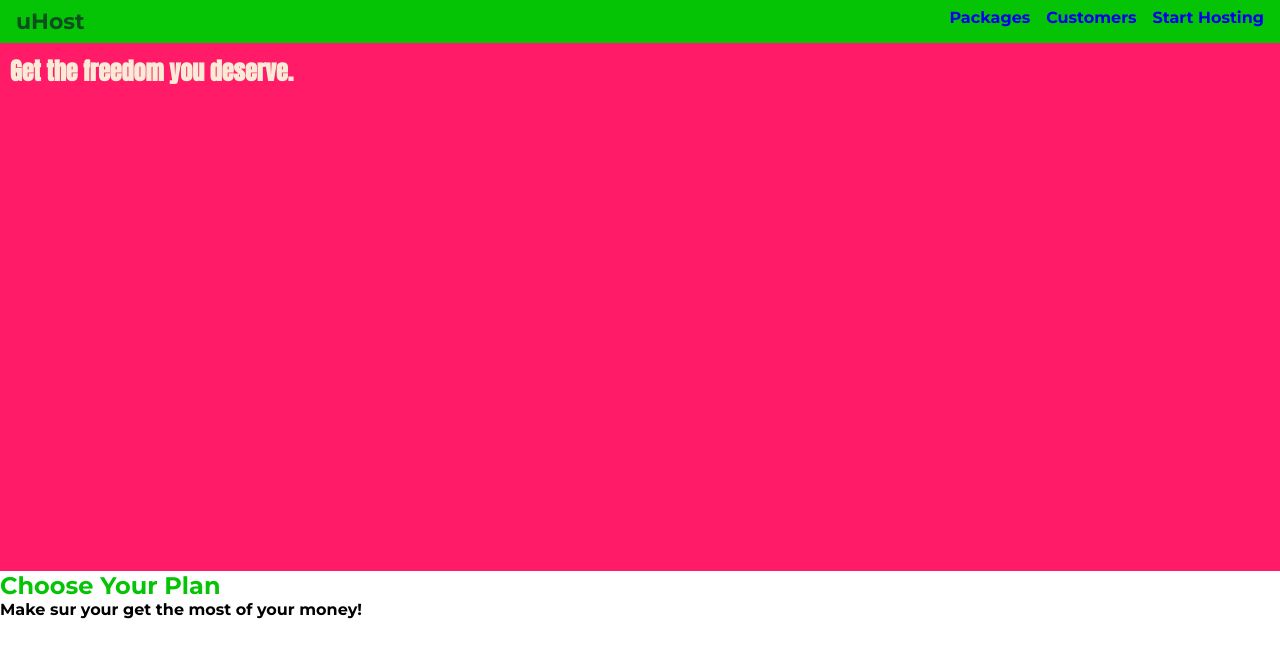
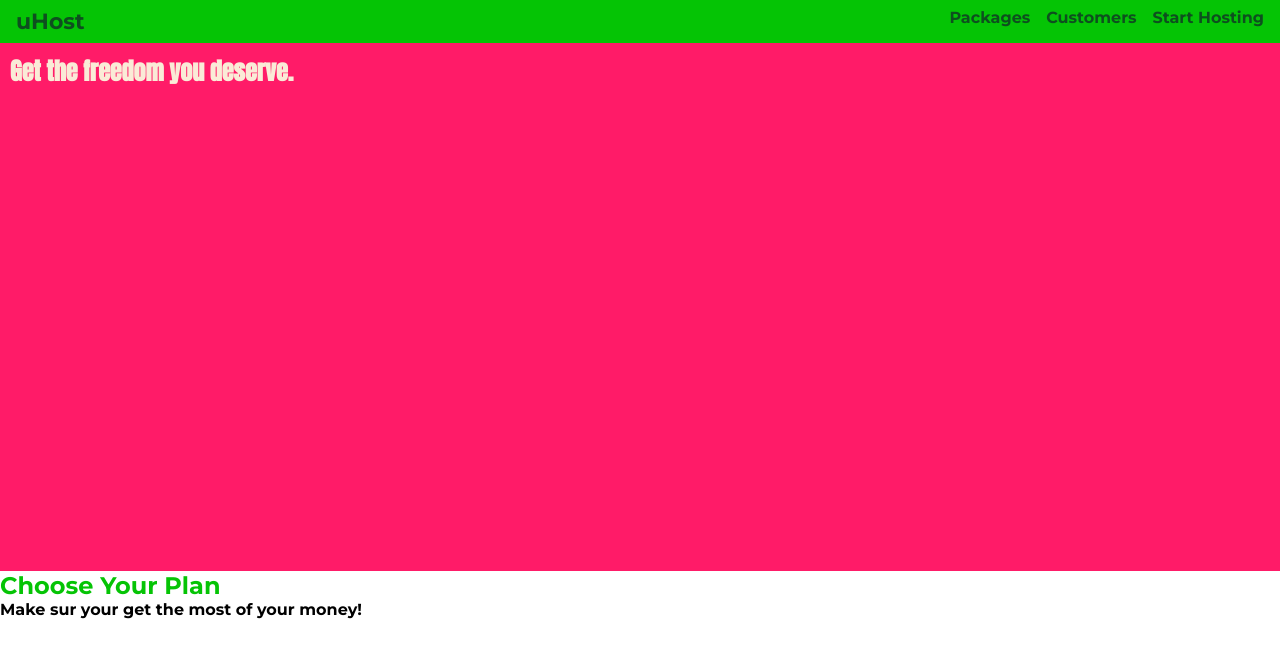
Before and after one commit to Have-Samuel/stylingWU, a plain HTML site: page index.html in a window 1280 px wide. Drawn offline with Linux system fonts and the light colour scheme.

Commit message:
Styling of the anchortags

```diff
--- a/style.css
+++ b/style.css
@@ -50,3 +50,7 @@ body {
   list-style-type: none;
   gap: 1rem;
 }
+
+.main-nav__item a {
+  color: #0e4f1f;
+}
```
